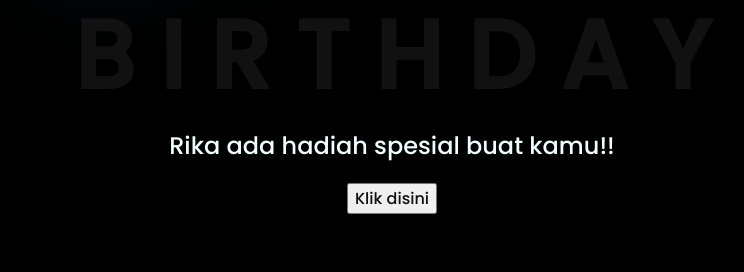
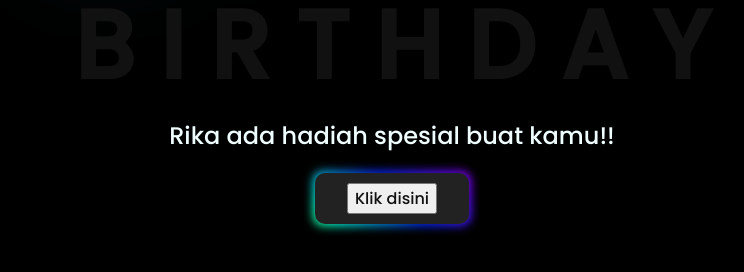
Before and after one commit to dianwinata09/Dian, a plain HTML site: page index.html in a window 1280 px wide. Shown: the part 382-654 px from the top of the page, without its empty margins (256-1000 px from the left). Drawn offline with Linux system fonts and the light colour scheme.

Commit message:
Update index.html

```diff
--- a/index.html
+++ b/index.html
@@ -7,6 +7,75 @@
     <link rel="stylesheet" href="css/style.css">
     <link rel="icon" href="img/flowers.png" type="image/x-icon">
     <title>Flowers</title>
+    <style>
+
+        .button {
+        padding: 0.6em 2em;
+        border: none;
+        outline: none;
+        color: rgb(255, 255, 255);
+        background: #111;
+        cursor: pointer;
+        position: relative;
+        z-index: 0;
+        border-radius: 10px;
+        user-select: none;
+        -webkit-user-select: none;
+        touch-action: manipulation;
+        }
+
+        .button:before {
+        content: "";
+        background: linear-gradient(
+            45deg,
+            #ff0000,
+            #ff7300,
+            #fffb00,
+            #48ff00,
+            #00ffd5,
+            #002bff,
+            #7a00ff,
+            #ff00c8,
+            #ff0000
+        );
+        position: absolute;
+        top: -2px;
+        left: -2px;
+        background-size: 400%;
+        z-index: -1;
+        filter: blur(5px);
+        -webkit-filter: blur(5px);
+        width: calc(100% + 4px);
+        height: calc(100% + 4px);
+        animation: glowing-button 20s linear infinite;
+        transition: opacity 0.3s ease-in-out;
+        border-radius: 10px;
+        }
+
+        @keyframes glowing-button {
+        0% {
+            background-position: 0 0;
+        }
+        50% {
+            background-position: 400% 0;
+        }
+        100% {
+            background-position: 0 0;
+        }
+        }
+
+        .button:after {
+        z-index: -1;
+        content: "";
+        position: absolute;
+        width: 100%;
+        height: 100%;
+        background: #222;
+        left: 0;
+        top: 0;
+        border-radius: 10px;
+        }
+    </style>
 </head>
 <body>
     <div class="greetings">
```
